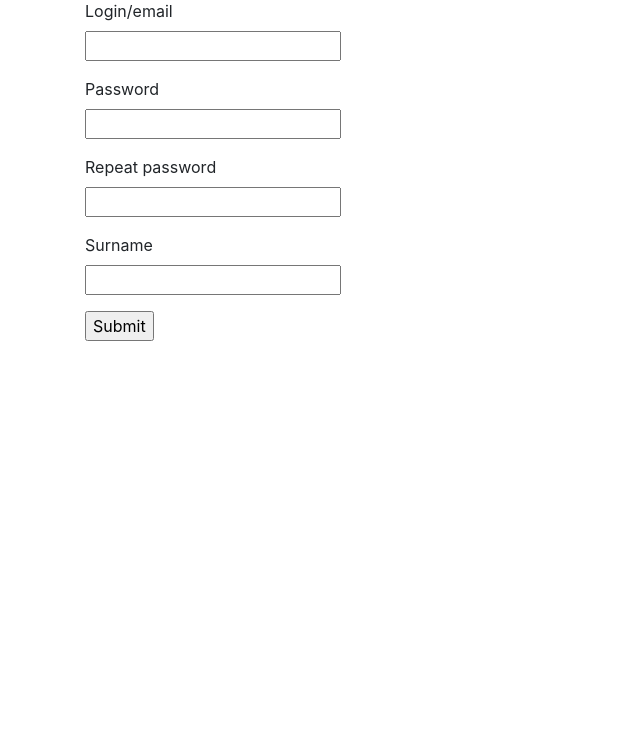
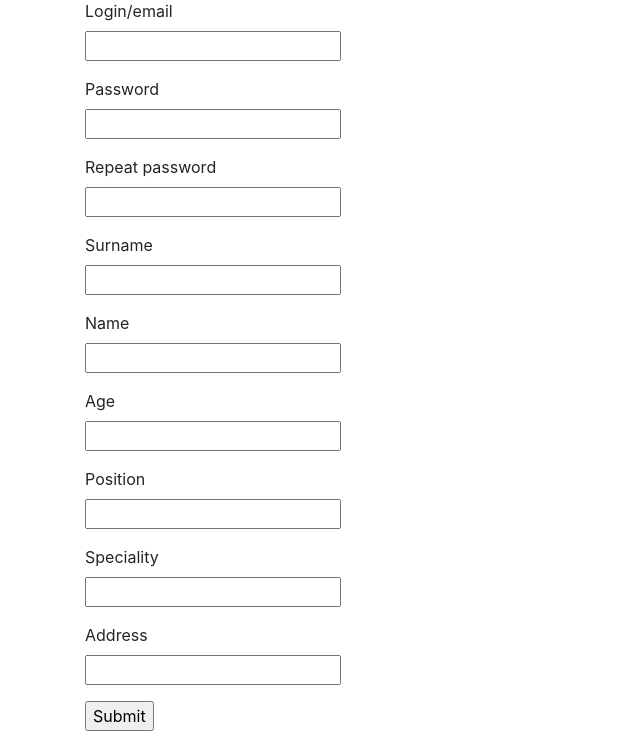
Before and after one commit to tortik13/Selection-of-astronauts, a Flask app: page /register in a window 1280 px wide. Shown: the part 166-913 px from the top of the page, without its empty margins (0-640 px from the left). Before the commit the page ends 507 px from the top, so only its background shows below. Run offline with Flask 2, Linux system fonts and the light colour scheme; some libraries are stand-ins or nearby versions.

Commit message:
сперто и не возвращено

```diff
--- a/3. flask-sqlalchemy/data/forms.py
+++ b/3. flask-sqlalchemy/data/forms.py
@@ -1,6 +1,6 @@
 from flask_wtf import FlaskForm
 from wtforms import StringField, PasswordField, BooleanField, SubmitField
-# from wtforms.fields.html5 import EmailField
+
 from wtforms.validators import DataRequired
 
 
@@ -10,4 +10,9 @@ class RegisterForm(FlaskForm):
     password = PasswordField('Password', validators=[DataRequired()])
     confirm = PasswordField('Repeat password', validators=[DataRequired()])
     surname = StringField('Surname')
+    name = StringField('Name')
+    age = StringField('Age')
+    position = StringField('Position')
+    speciality = StringField('Speciality')
+    address = StringField('Address')
     submit = SubmitField('Submit')
--- a/3. flask-sqlalchemy/data/users.py
+++ b/3. flask-sqlalchemy/data/users.py
@@ -1,6 +1,6 @@
 import datetime
 import sqlalchemy
-from .db_session import SqlAlchemyBase
+from db_session import SqlAlchemyBase
 from sqlalchemy import orm
 
 
--- a/3. flask-sqlalchemy/main.py
+++ b/3. flask-sqlalchemy/main.py
@@ -1,5 +1,6 @@
 from flask import Flask, render_template
 from data import db_session
+from data.users import User
 from data.jobs import Jobs
 from data.forms import RegisterForm
 
@@ -30,5 +31,3 @@ def main():
 
 if __name__ == '__main__':
     main()
-
-# всё плохо
--- a/3. flask-sqlalchemy/templates/register.html
+++ b/3. flask-sqlalchemy/templates/register.html
@@ -46,6 +46,51 @@
                 </div>
             {% endfor %}
         </p>
+        <p>
+            {{ form.name.label }}<br>
+            {{ form.name }}<br>
+            {% for error in form.name.errors %}
+                <div class="alert alert-danger" role="alert">
+                    {{ error }}
+                </div>
+            {% endfor %}
+        </p>
+        <p>
+            {{ form.age.label }}<br>
+            {{ form.age }}<br>
+            {% for error in form.age.errors %}
+                <div class="alert alert-danger" role="alert">
+                    {{ error }}
+                </div>
+            {% endfor %}
+        </p>
+        <p>
+            {{ form.position.label }}<br>
+            {{ form.position }}<br>
+            {% for error in form.position.errors %}
+                <div class="alert alert-danger" role="alert">
+                    {{ error }}
+                </div>
+            {% endfor %}
+        </p>
+        <p>
+            {{ form.speciality.label }}<br>
+            {{ form.speciality }}<br>
+            {% for error in form.speciality.errors %}
+                <div class="alert alert-danger" role="alert">
+                    {{ error }}
+                </div>
+            {% endfor %}
+        </p>
+        <p>
+            {{ form.address.label }}<br>
+            {{ form.address }}<br>
+            {% for error in form.address.errors %}
+                <div class="alert alert-danger" role="alert">
+                    {{ error }}
+                </div>
+            {% endfor %}
+        </p>
 
 
         <p>{{ form.submit() }}</p>
```
